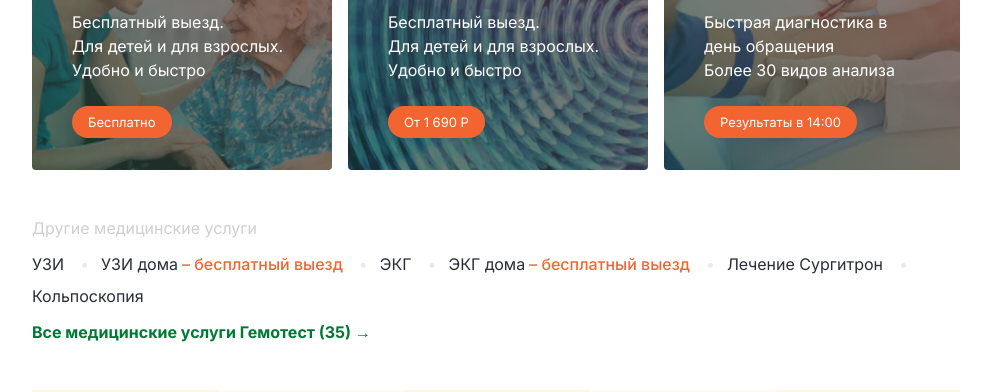
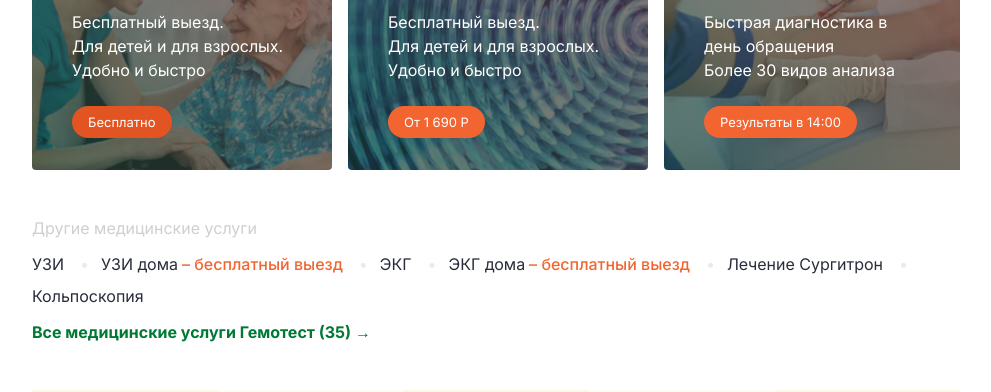
Before and after one commit to dimavalencko/dimavalencko.github.io, a plain HTML site: page gemotest-layout/index.html in a window 1280 px wide. In both pictures the pointer is over the button "Бесплатно". Shown: the part 224-616 px from the top of the page, without its empty margins (144-1135 px from the left). Drawn offline with Linux system fonts and the light colour scheme.

Commit message:
change hover effect for button in gemotest-layout

```diff
--- a/gemotest-layout/style.css
+++ b/gemotest-layout/style.css
@@ -85,7 +85,9 @@ body {
   border-radius: 20px;
   background-color: #F26531;
 }
-
+.service-action__button:hover  {
+  background-color: rgb(226, 85, 34);
+}
 
 .other-services {
   display: flex;
```
